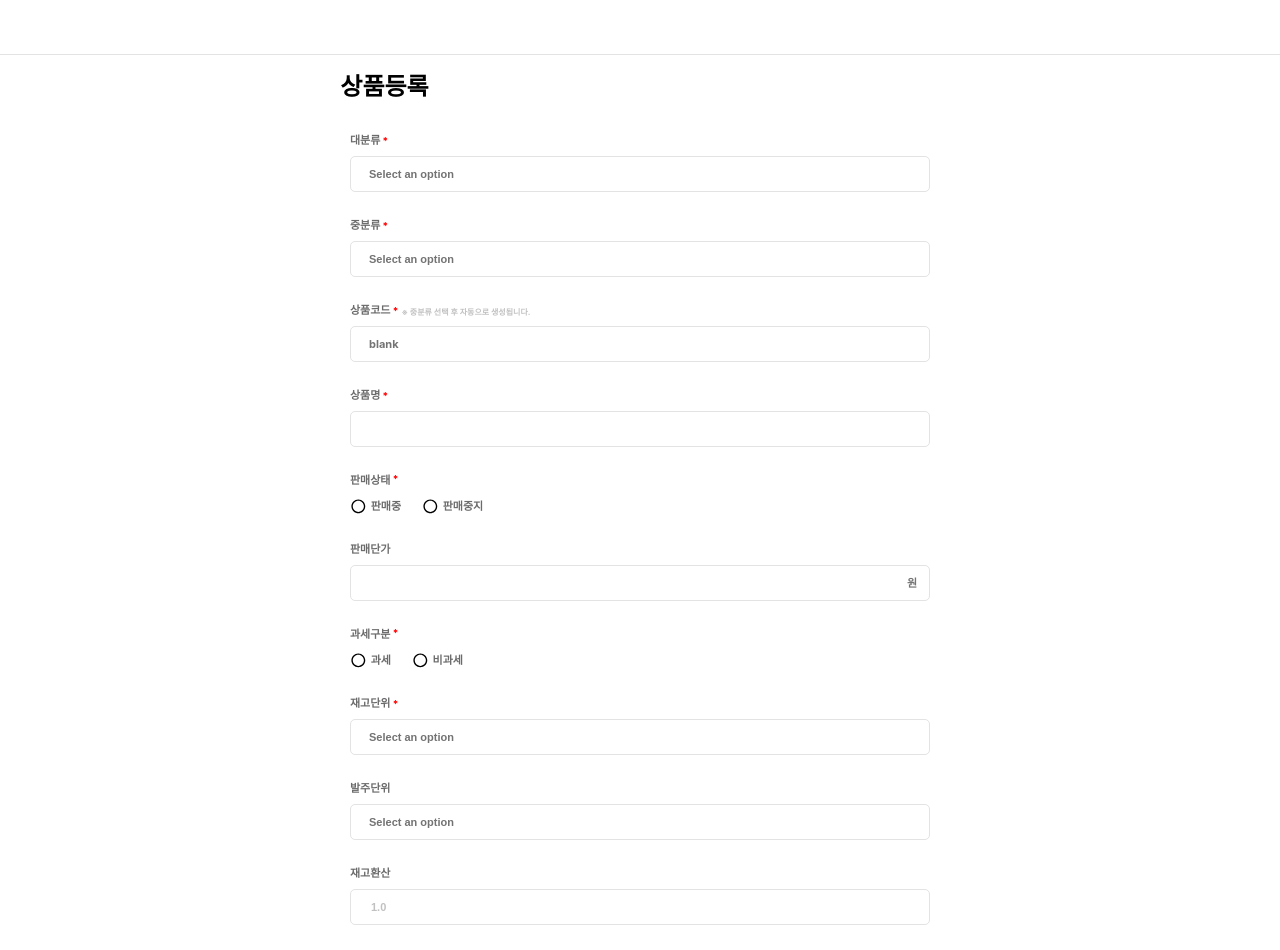
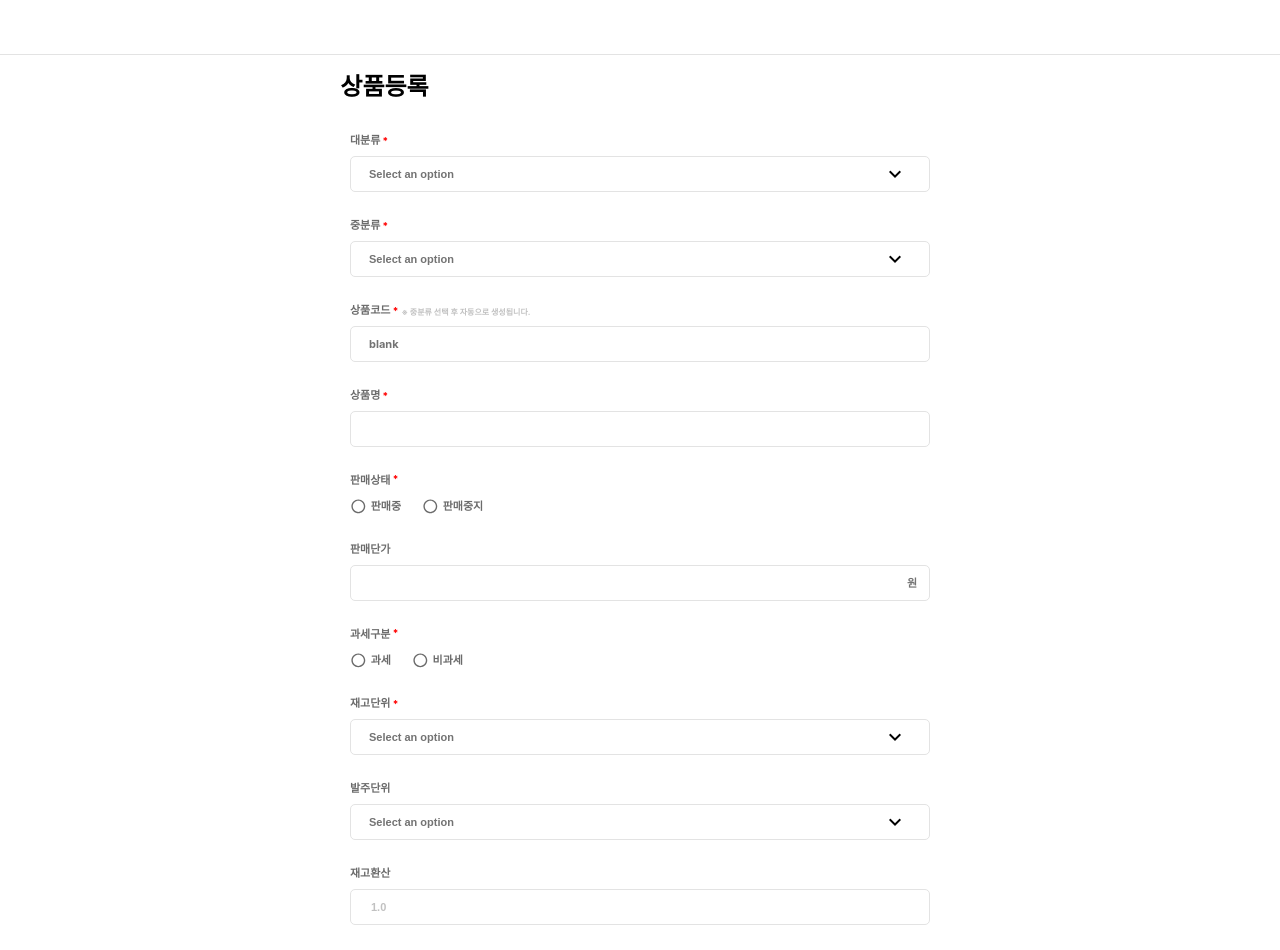
Before and after one commit to junseooo/product-registration-detail, a React (Create React App) app: page / in a window 1280 px wide. Built offline with nearby package versions, Linux system fonts and the light colour scheme.

Commit message:
change selector arrow down icon

```diff
--- a/src/Component/Selector/Selector.css
+++ b/src/Component/Selector/Selector.css
@@ -15,15 +15,13 @@
   background-color: transparent;
   width: 100%;
 
-  -o-appearance: none;
+  appearance: none;
   -webkit-appearance: none;
   -moz-appearance: none;
-  appearance: none;
-  /* background: url('https://react-icons.github.io/react-icons/search/#q=MdKeyboardArrowDown') calc(100% - 5px) center no-repeat;
+  background-image: url('../../Icon/ArrowDown.png');
+  background-repeat: no-repeat;
+  background-position: calc(100% - 10px) center;
   background-size: 24px;
-  padding: 5px 30px 5px 10px;
-  border-radius: 4px;
-  outline: 0 none; */
 
   /* font-family: Noto Sans KR; */
   font-size: 11px;
--- a/src/Component/Selector/Selector.js
+++ b/src/Component/Selector/Selector.js
@@ -1,8 +1,5 @@
 import './Selector.css';
 import Default from '../Default';
-// import { MdKeyboardArrowDown } from 'react-icons/md';
-// import Select from '@mui/material/Select';
-// import MenuItem from '@mui/material/MenuItem';
 import { useState } from 'react';
 
 function Selector(props) {
@@ -12,8 +9,6 @@ function Selector(props) {
   const handleChange = (event) => {
     setSelectedOption(event.target.value);
   };
-
-  // const arrow = <MdKeyboardArrowDown className='arrow-icon' />;
 
   function arrow() {
     return (
--- a/src/Component/Toggle/Toggle.css
+++ b/src/Component/Toggle/Toggle.css
@@ -85,10 +85,10 @@ button {
   width: 16.67px;
   height: 16.67px;
   color: #1976D2;
-
 }
 
 .non-check-icon {
   width: 16.67px;
   height: 16.67px;
+  color: #6B6B6B;
 }
```
Also changed, not shown: src/Icon/ArrowDown.png (added).
